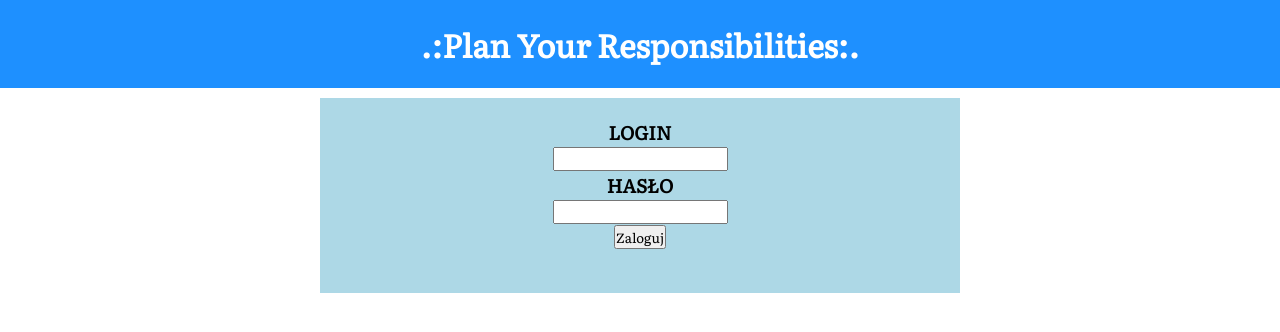
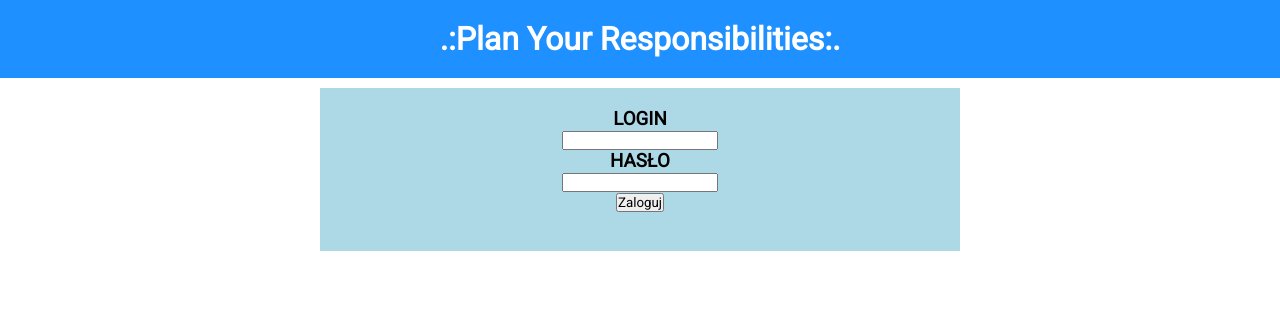
Before and after one commit to alehee/PlanYourResponsibilities-Platform, a PHP site: page / in a window 1280 px wide. Shown: the top 332 px of the page. Run offline with PHP 8.4, Linux system fonts and the light colour scheme.

Commit message:
2019-11-14
Nowa czcionka!

```diff
--- a/style/main.css
+++ b/style/main.css
@@ -1,10 +1,10 @@
-@import url('https://fonts.googleapis.com/css?family=Literata&display=swap');
+@import url('https://fonts.googleapis.com/css?family=Roboto&display=swap');
 
 *{
     margin: 0;
     padding: 0;
     box-sizing: border-box;
-    font-family: 'Literata', serif;
+    font-family: 'Roboto', sans-serif;
 }
 
 header{
```
